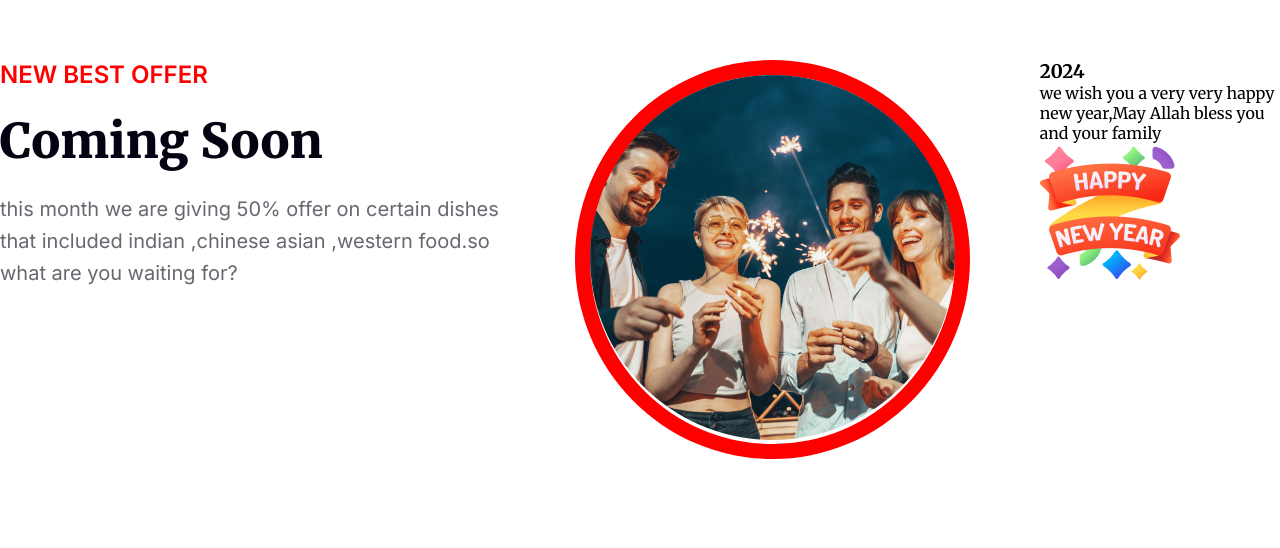
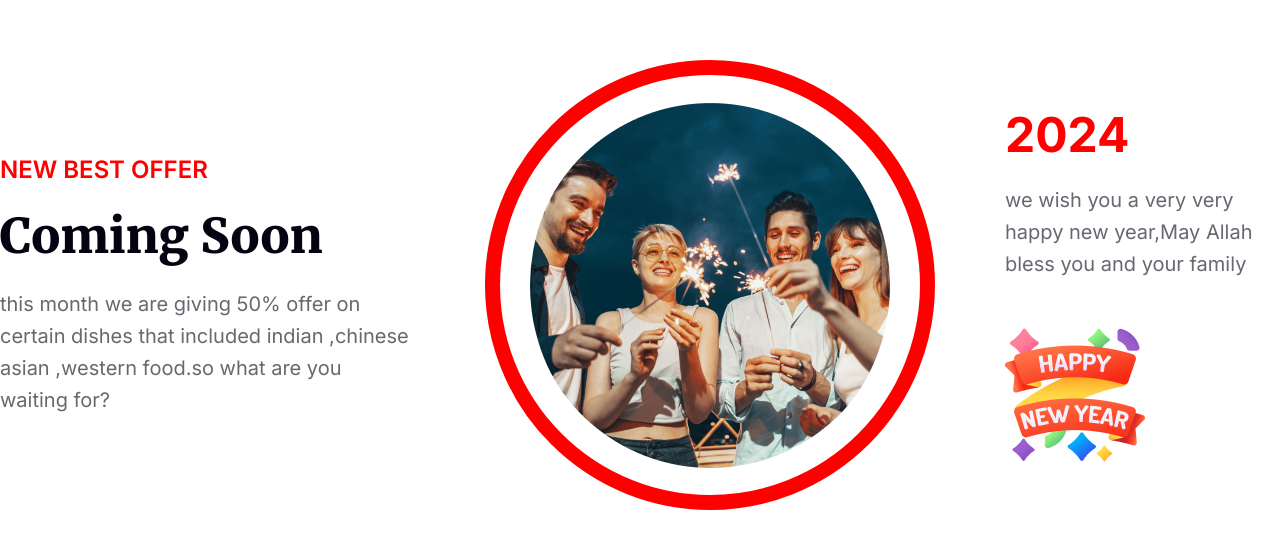
Before and after one commit to sayid-spec/assignment1, a plain HTML site: page index.html in a window 1280 px wide. Shown: the part 3247-3795 px from the top of the page. Before the commit the page ends 3706 px from the top, so only its background shows below. Drawn offline with Linux system fonts and the light colour scheme.

Commit message:
completed comming soon section

```diff
--- a/index.html
+++ b/index.html
@@ -68,17 +68,27 @@
           </div>
         </div>
         <div class="image-circle">
-          <div class="image">
+          <div class="outer-circle">
+            <div class="inner-circle">
             <img src="resources/Ellipse 1.png" alt="">
+          </div>
           </div>
         </div>
         <div class="year-det">
+          <div class="year-det-des">
           <h3>2024</h3>
           <p>
             we wish you a very very happy new year,May Allah bless you and your family
           </p>
+          </div>
           <img src="resources/Group 96.png" alt="">
         </div>
+
+      </section>
+
+
+      <!-- holdiays sale section -->
+      <section class="holidays-sale">
 
       </section>
     </main>
--- a/style.css
+++ b/style.css
@@ -179,6 +179,8 @@ main {
 /* coming-soon */
 .comming-soon {
   display: flex;
+  align-items: center;
+  justify-content: center;
   gap: 70px;
 }
 .offer {
@@ -214,8 +216,55 @@ main {
   line-height: 32px; /* 160% */
 }
 .image-circle {
-  height: 463;
+  width: 450px;
+  height: 450px;
+}
+.outer-circle {
+  width: 450px;
+  height: 450px;
+  padding: 30px;
+  display: flex;
+  justify-content: center;
+  align-items: center;
 
   border: 15px solid #f00;
   border-radius: 50%;
 }
+.inner-circle {
+  width: 375px;
+  height: 375px;
+  overflow: hidden;
+
+  border-radius: 50%;
+  display: flex;
+  justify-content: center;
+  align-items: center;
+}
+.year-det {
+  display: flex;
+  flex-direction: column;
+  justify-content: space-between;
+}
+.year-det p {
+  color: var(--light-dark-clr);
+  font-family: Inter;
+  font-size: 20px;
+  margin-top: 20px;
+
+  font-weight: 400;
+  line-height: 32px; /* 160% */
+}
+.year-det h3 {
+  color: #f00;
+  font-family: Inter;
+
+  font-size: 48px;
+
+  font-weight: 700;
+}
+.year-det img {
+  width: 140px;
+
+  display: block;
+  margin: 45px 135px 0px 0px;
+}
```
